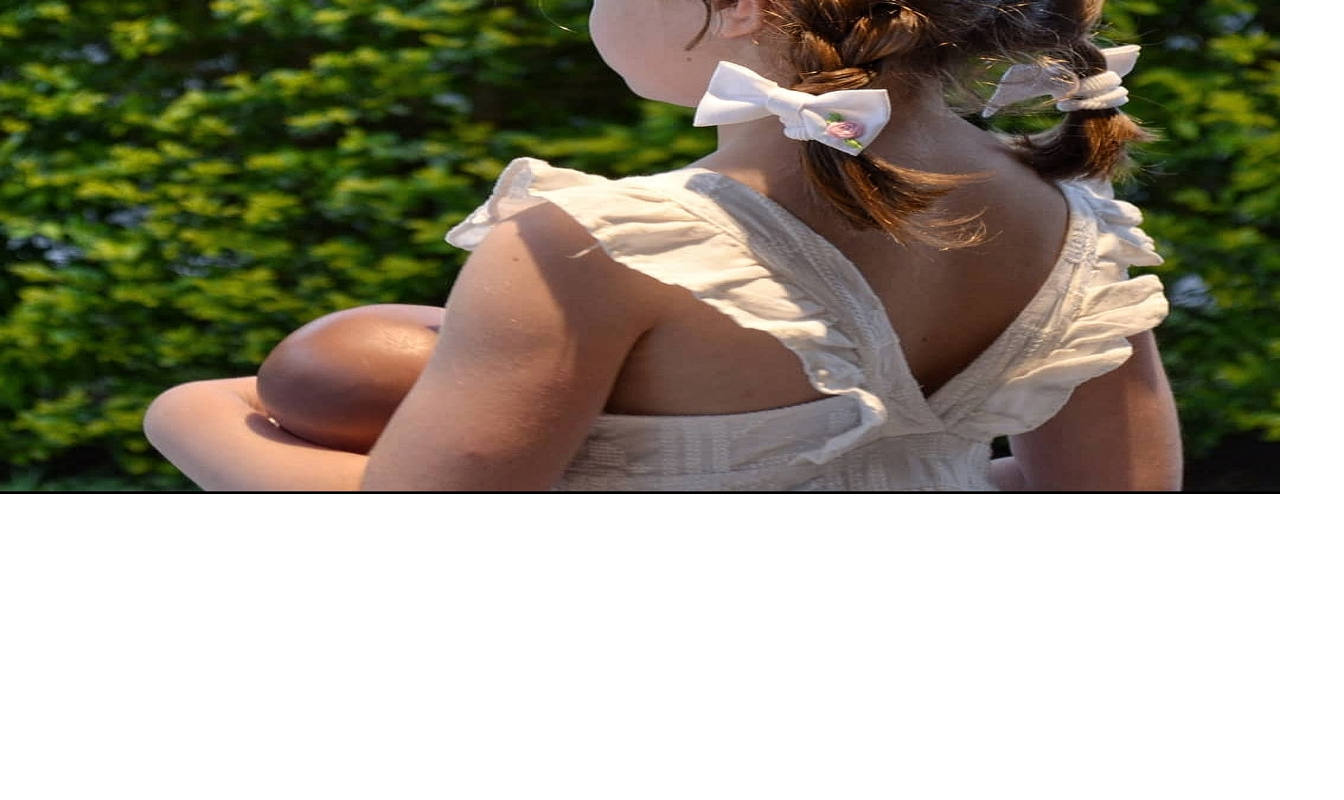
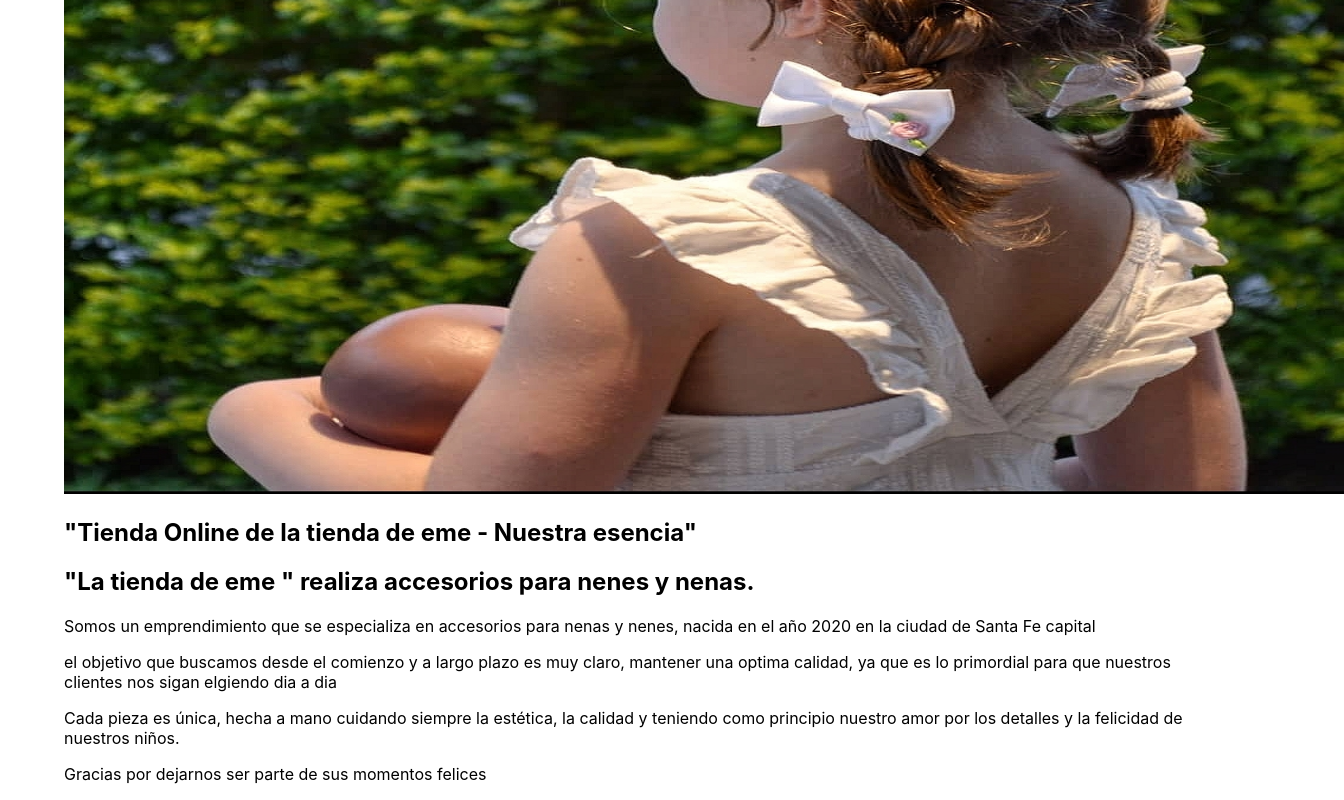
Before and after one commit to francofazzio/latiendadeeme-app, a React (Create React App) app: page /nosotros in a window 1280 px wide. Shown: the part 417-1217 px from the top of the page, 1344 px wide, since content can reach past the window. Before the commit the page ends 915 px from the top, so only its background shows below. Built offline with nearby package versions, Linux system fonts and the light colour scheme; no server answers; the database is empty.

Commit message:
ultima entrega

```diff
--- a/src/pages/Nosotros.jsx
+++ b/src/pages/Nosotros.jsx
@@ -1,14 +1,26 @@
 import React from 'react'
-
+import Container from '@mui/material/Container';
 
 const Nosotros = () => {
     return (
-        <div><h1>Nosotros</h1>
+        <Container className='container-general'>
+      <div>
+            <h1>Nosotros</h1>
         <img alt="imagen de bolsita" src="../emi.jpg" style= {{ height: '90vh',width:'100vw' }} />
+
+
+        <section>
+            <h1>"Tienda Online de la tienda de eme - Nuestra esencia"</h1>
+            <h2>"La tienda de eme " realiza accesorios para nenes y nenas.</h2>
+        <p>Somos un emprendimiento que se especializa en accesorios para nenas y nenes, nacida en el año 2020 en la ciudad de Santa Fe capital</p>
+        <p>el objetivo que buscamos desde el comienzo y a largo plazo es muy claro, mantener una optima calidad, ya que es lo primordial para que nuestros clientes nos sigan elgiendo dia a dia</p>
+        <p>Cada pieza es única, hecha a mano cuidando siempre la estética, la calidad y teniendo como principio nuestro amor por los detalles y la felicidad de nuestros niños.</p>
+        <p>Gracias por dejarnos ser parte de sus momentos felices</p>
+        </section>
         </div>
-
-        )
-}
+     </Container>
+    )
+    }
 
 
 export default Nosotros
```
